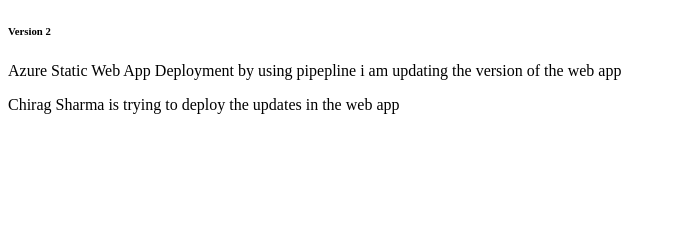
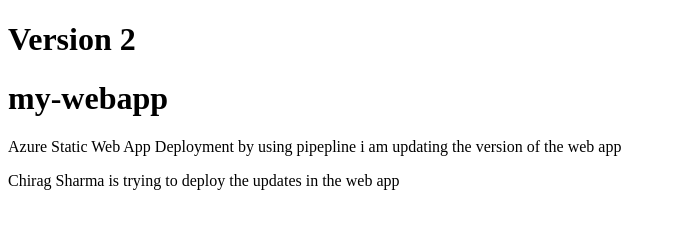
Before and after one commit to ChiragBhora/my-web, a plain HTML site: page index.html in a window 1280 px wide. Shown: the whole page, without its empty margins (0-676 px from the left). Drawn offline with Linux system fonts and the light colour scheme.

Commit message:
Update HTML structure and headings in index.html

```diff
--- a/index.html
+++ b/index.html
@@ -4,7 +4,8 @@
     <title>CI/CD Demo</title>
 </head>
 <body>
-     <h6>Version 2</h6>
+     <h1>Version 2</h1>
+    <h1> my-webapp</h1>
     <p>Azure Static Web App Deployment by using pipepline i am updating the version of the web app</p>
     <p> Chirag Sharma is trying to deploy the updates in the web app </p>
 </body>
```
